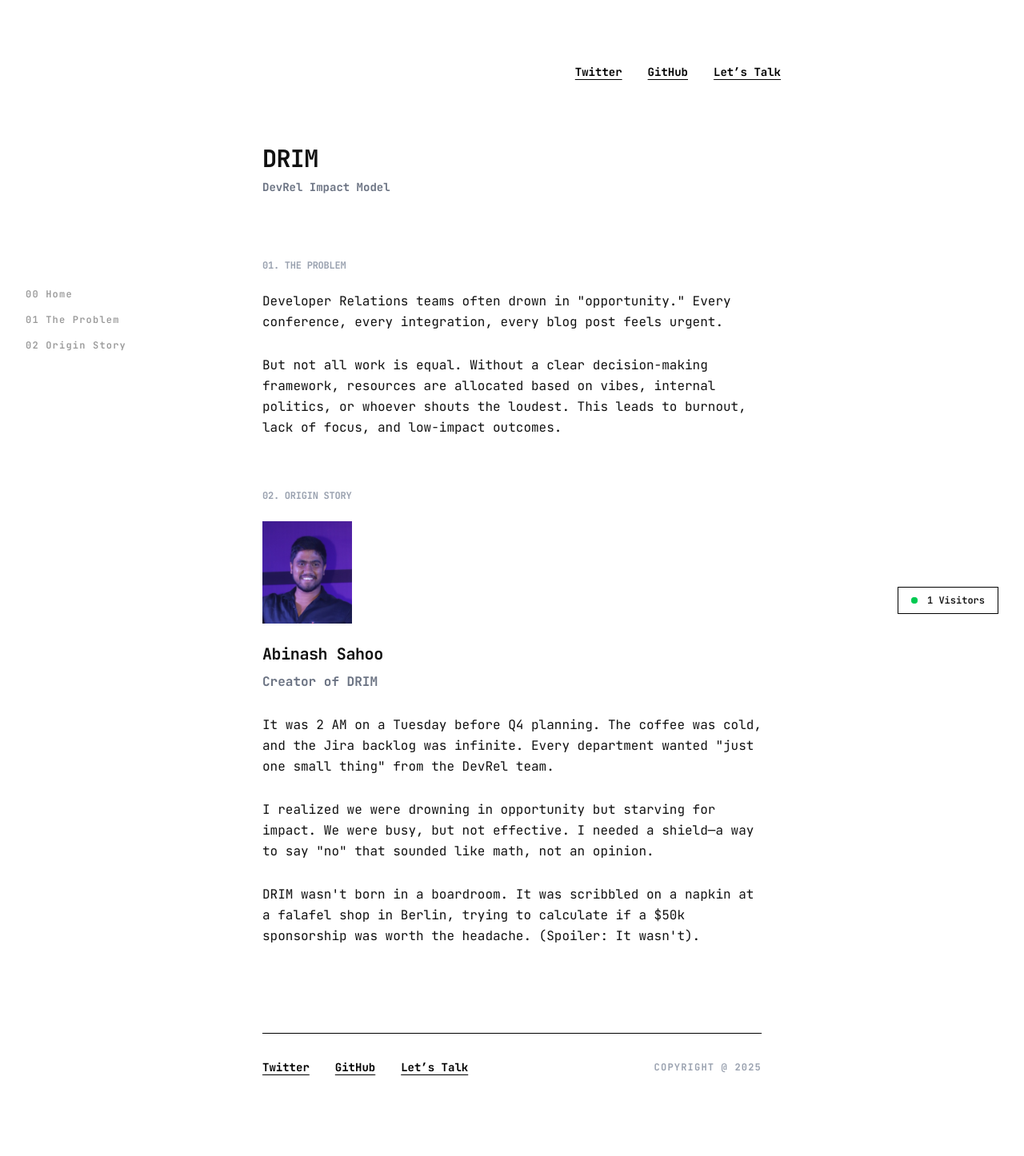
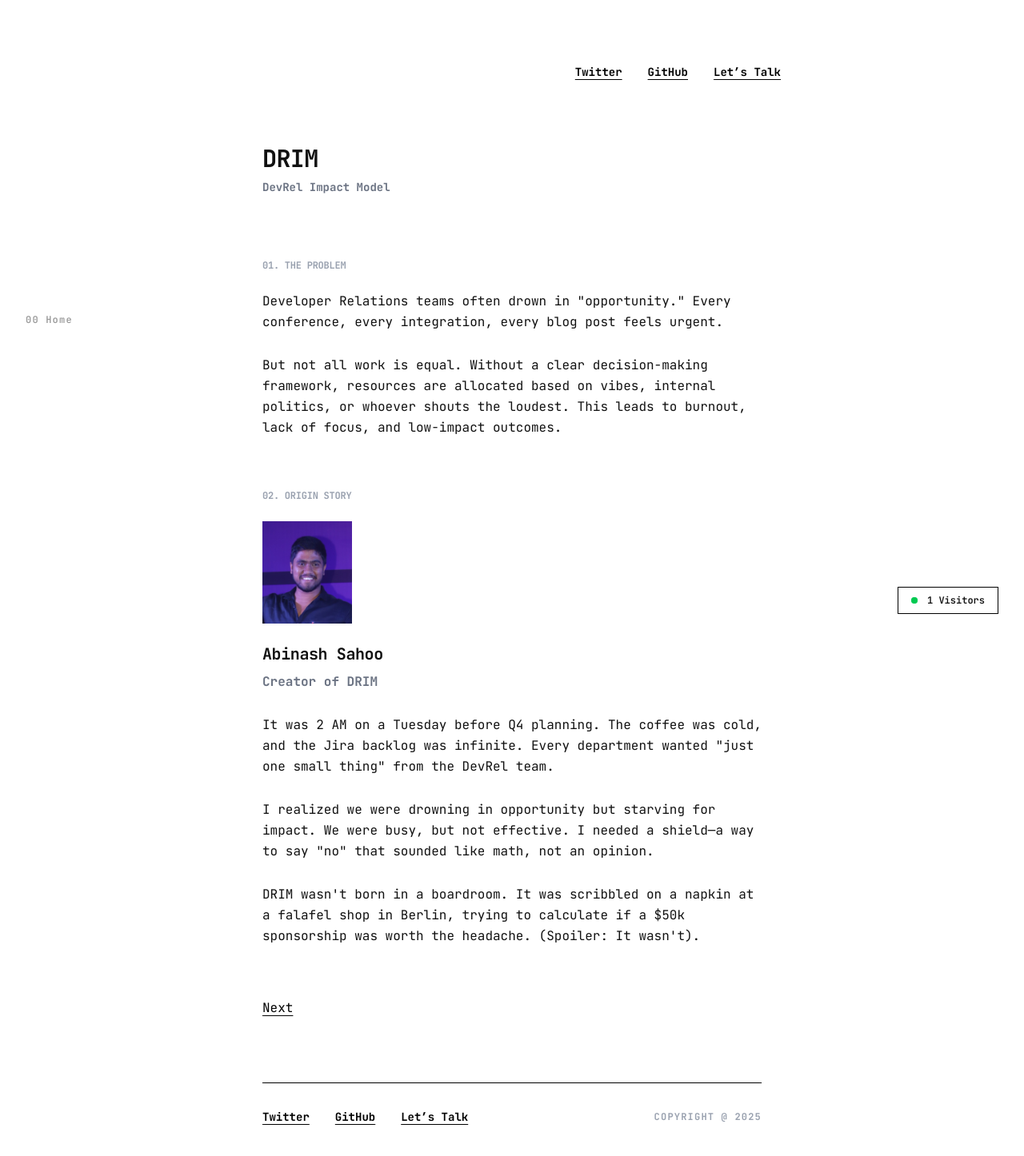
Before and after one commit to implabinash/drim, a SvelteKit app: page / in a window 1280 px wide. Shown: the top 1446 px of the page at 80% size. Before the commit the page ends 1425 px from the top, so only its background shows below. Built offline with nearby package versions, Linux system fonts and the light colour scheme.

Commit message:
fix: update ocmponent

```diff
--- a/src/lib/components/Origin.svelte
+++ b/src/lib/components/Origin.svelte
@@ -1,7 +1,5 @@
 <section id="origin" class="scroll-mt-24">
-	<h2 class="mt-16 mb-6 text-xs font-bold tracking-widest text-gray-400 uppercase">
-		02. Origin Story
-	</h2>
+	<h2 class="mb-6 text-xs font-bold tracking-widest text-gray-400 uppercase">02. Origin Story</h2>
 
 	<div class="gap-8">
 		<img src="/creator.JPG" alt="Creator of DRIM" class="mb-6 h-32 w-28 object-cover" />
--- /dev/null
+++ b/src/lib/components/Pagenav.svelte
@@ -0,0 +1,15 @@
+<script lang="ts">
+	import { resolve } from "$app/paths";
+
+	let { previous, next }: { previous?: string; next?: string } = $props();
+</script>
+
+<div class="flex items-center justify-between">
+	{#if previous}
+		<a href={resolve("/")}>Previous</a>
+	{/if}
+
+	{#if next}
+		<a href={resolve("/")} class="place-self-end">Next</a>
+	{/if}
+</div>
--- a/src/routes/+page.svelte
+++ b/src/routes/+page.svelte
@@ -4,10 +4,13 @@
 	import Problem from "$lib/components/Problem.svelte";
 	import Sidebar from "$lib/components/Sidebar.svelte";
 	import Origin from "$lib/components/Origin.svelte";
+	import Pagenav from "$lib/components/Pagenav.svelte";
 
 	const navItems: NavItem[] = [
-		{ id: "problem", label: "The Problem", number: "01" },
-		{ id: "origin", label: "Origin Story", number: "02" }
+		// { id: "problem", label: "The Problem", number: "01" },
+		// { id: "solution", label: "The Solution", number: "02" },
+		// { id: "origin", label: "Origin Story", number: "03" },
+		// { id: "resources", label: "Resources", number: "04" }
 	];
 </script>
 
@@ -24,9 +27,11 @@
 		<div class="text-sm font-bold text-gray-500">DevRel Impact Model</div>
 	</header>
 
-	<main class="text-base leading-relaxed">
+	<main class="space-y-16 text-base leading-relaxed">
 		<Problem />
 
 		<Origin />
+
+		<Pagenav next="problem" />
 	</main>
 </section>
```
